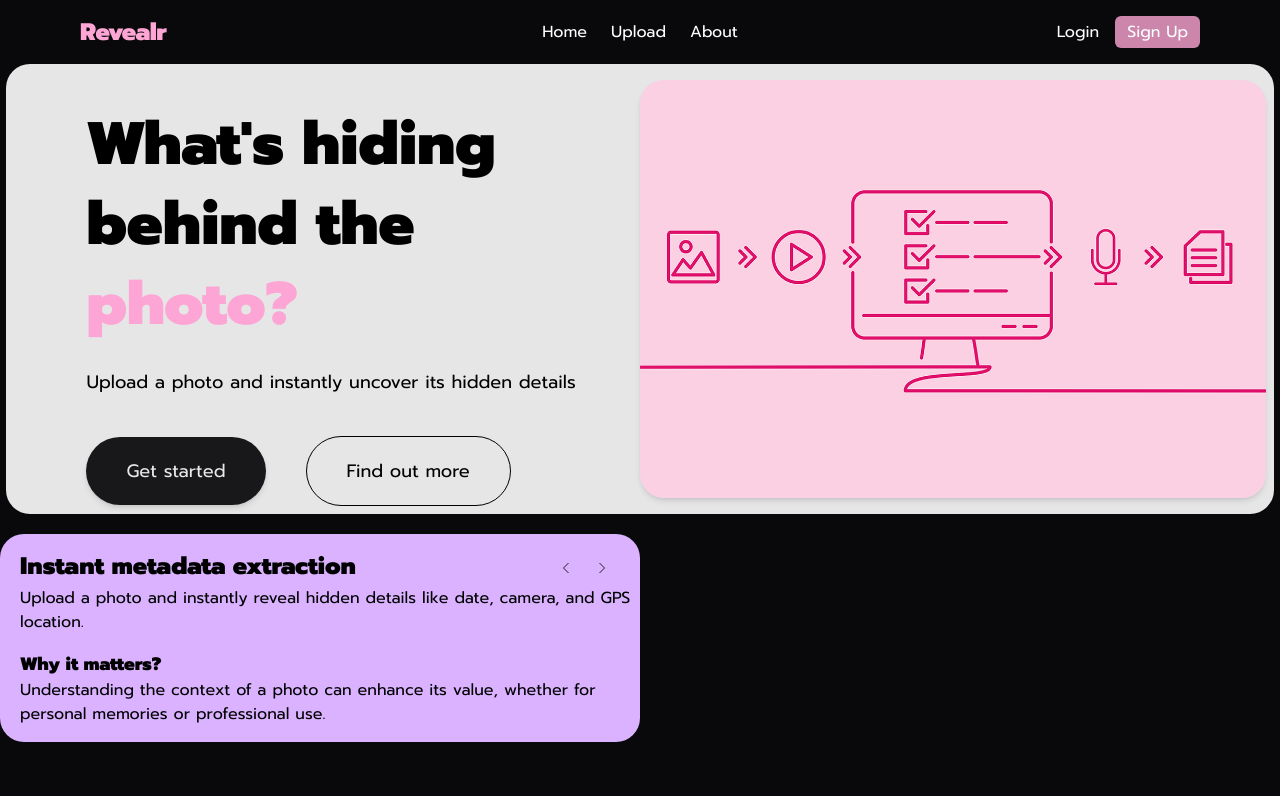
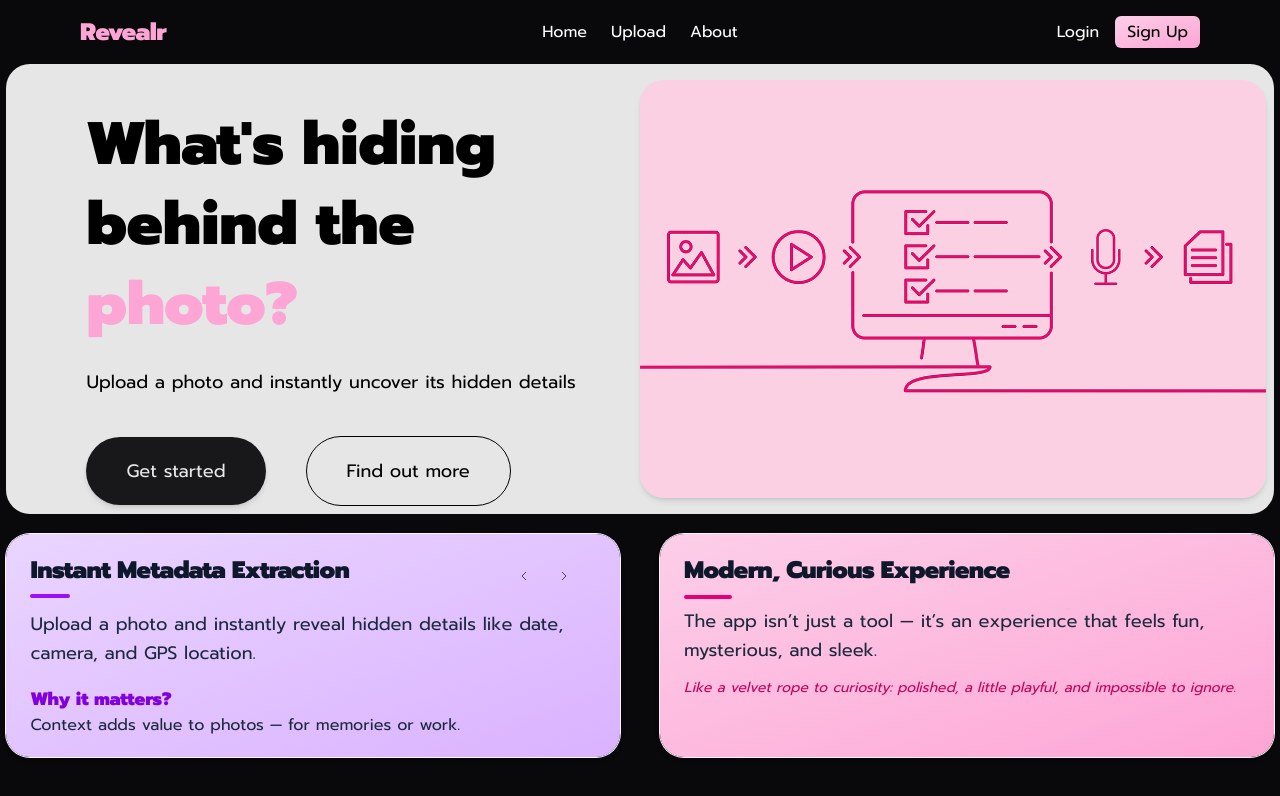
Before and after one commit to markomoev/Revealr, a React (Vite) app: page / in a window 1280 px wide. Shown: the top 796 px of the page. Built offline with nearby package versions, Linux system fonts and the light colour scheme.

Commit message:
Third Bubble Added

```diff
--- a/src/components/global/Topbar.tsx
+++ b/src/components/global/Topbar.tsx
@@ -40,7 +40,7 @@ export default function Topbar() {
           </a>
           <a
             href="#"
-            className="text-md font-md bg-pink-300/80 px-3 py-1 rounded-md hover:bg-pink-300/90">
+            className="text-md text-black font-md bg-linear-to-br from-pink-200 to-pink-300 px-3 py-1 rounded-md hover:bg-pink-300/90">
             Sign Up
           </a>
         </div>
--- a/src/components/home/MainBubble.tsx
+++ b/src/components/home/MainBubble.tsx
@@ -32,7 +32,7 @@ export default function MainBubble() {
             </div>
 
             {/* Feature Image For Desktop Only */}
-            <div className ='w-1/2 h-full pr-2 pt-2 md:display:block  display:hidden'>
+            <div className ='w-1/2 h-full pr-2 pt-2 md:block hidden'>
                 <img src={FeatureImage} alt="Feature" className ='w-full h-auto rounded-3xl shadow-md' />
             </div>
 
--- a/src/components/home/secondary-bubbles/SecondBubble.tsx
+++ b/src/components/home/secondary-bubbles/SecondBubble.tsx
@@ -19,35 +19,39 @@ export default function SecondBubble() {
     }
 
     return(
-        <div className = 'w-1/2 h-auto bg-purple-300 rounded-3xl pt-4 pb-4 pl-5'>
-            <div className = 'w-full flex flex-row'>
+        <div className='w-1/2 h-auto bg-linear-to-br from-purple-200 to-purple-300 rounded-3xl pt-5 pb-5 pl-6 pr-5 shadow-md ring-1 ring-purple-50'>
+            <div className='w-full flex flex-row'>
                 <div>
-                    <p className ='text-2xl font-bold'>{data[currentIndex]?.title}</p>
+                    <p className='text-2xl font-bold text-slate-900 tracking-tight'>{data[currentIndex]?.title}</p>
+
+                    <div className="mt-2">
+                        <div className="w-10 h-1 bg-purple-600 rounded-full"></div>
+                    </div>
                 </div>
 
                 {/* Arrow buttons */}
                 <div className="mr-5 flex ml-auto items-center justify-center">
 
                     <button
-                        onClick = {previousInfo}
-                        className="p-2 rounded-full hover:bg-gray-200 text-black">
-                        <img src={LeftArrow} alt="Left arrow image" />
+                        onClick={previousInfo}
+                        className="p-2 rounded-full hover:bg-purple-100 text-slate-900 transition-colors ring-0">
+                        <img src={LeftArrow} alt="Left arrow image" className="w-4 h-4"/>
                     </button>
 
                     <button
-                        onClick = {nextInfo}
-                        className="p-2 rounded-full hover:bg-gray-200 text-black">
-                        <img src={RightArrow} alt="Right arrow image" />
+                        onClick={nextInfo}
+                        className="p-2 rounded-full hover:bg-purple-100 text-slate-900 transition-colors ring-0 ml-2">
+                        <img src={RightArrow} alt="Right arrow image" className="w-4 h-4"/>
                     </button>
 
                 </div>
             </div>
 
-            <div className ='flex flex-col'>
-                <p>{data[currentIndex]?.description}</p>
-                <p className ='mt-4'>
-                    <span className = 'font-semibold text-lg'>Why it matters?</span> <br />
-                    <span>{data[currentIndex]?.why_it_matters}</span>
+            <div className='flex flex-col mt-3'>
+                <p className='text-lg text-slate-800 leading-relaxed'>{data[currentIndex]?.description}</p>
+                <p className='mt-4'>
+                    <span className='font-semibold text-lg text-purple-700'>Why it matters?</span> <br />
+                    <span className='text-slate-800'>{data[currentIndex]?.why_it_matters}</span>
                 </p>
             </div>
         </div>
--- a/src/components/home/secondary-bubbles/SecondBubbleData.json
+++ b/src/components/home/secondary-bubbles/SecondBubbleData.json
@@ -1,13 +1,17 @@
 [
 {
-    "title": "Instant metadata extraction",
+    "title": "Instant Metadata Extraction",
     "description": "Upload a photo and instantly reveal hidden details like date, camera, and GPS location.",
-    "why_it_matters": "Understanding the context of a photo can enhance its value, whether for personal memories or professional use."
+    "why_it_matters": "Context adds value to photos — for memories or work."
 },
 {
     "title": "Smart Visual Enhancements",
     "description": "Automatically enhance your photos with AI-driven adjustments for lighting, color, and sharpness.",
     "why_it_matters": "Make your photos look their best without the hassle of manual editing."
+},
+{
+    "title": "Privacy You Can Trust",
+    "description": "All analysis happens securely in your browser — no data stored or shared.",
+    "why_it_matters": "Builds trust and credibility; crucial for anything involving personal photos."
 }
-
 ]
--- /dev/null
+++ b/src/components/home/secondary-bubbles/ThirdBubble.tsx
@@ -0,0 +1,16 @@
+export default function ThirdBubble(){
+return(
+    <div className="w-1/2 h-auto bg-linear-to-br from-pink-200 to-pink-300 rounded-3xl pt-5 pb-5 pl-6 pr-5 flex flex-col shadow-md ring-1 ring-pink-50 antialiased">
+        <p className="text-2xl font-semibold text-slate-900 tracking-tight leading-snug">Modern, Curious Experience</p>
+
+        <div className="mt-2 mb-2">
+            <div className="w-12 h-1 bg-pink-600 rounded-full"></div>
+        </div>
+
+        <div>
+            <p className="text-lg text-slate-800 leading-relaxed">The app isn’t just a tool — it’s an experience that feels fun, mysterious, and sleek.</p>
+            <p className="text-sm italic text-pink-700 mt-3">Like a velvet rope to curiosity: polished, a little playful, and impossible to ignore.</p>
+        </div>
+    </div>
+)
+}
--- a/src/pages/Home.tsx
+++ b/src/pages/Home.tsx
@@ -2,6 +2,7 @@ import Topbar from "../components/global/Topbar"
 
 import MainBubble from "../components/home/MainBubble"
 import SecondBubble from "../components/home/secondary-bubbles/SecondBubble"
+import ThirdBubble from "../components/home/secondary-bubbles/ThirdBubble"
 
 export default function HomePage(){
     return(
@@ -12,8 +13,11 @@ export default function HomePage(){
             <div className ='w-full h-auto flex items-center justify-center'>
                 <MainBubble />
             </div>
-            <div className ='flex flex-row w-full h-auto gap-10 mt-5'>
-                <SecondBubble/>
+            <div className ='w-full h-auto mt-5 flex justify-center items-center'>
+                <div className ='w-[99%] flex flex-row gap-10'>
+                    <SecondBubble/>
+                    <ThirdBubble/>
+                </div>
             </div>
         </div>
     )
```
